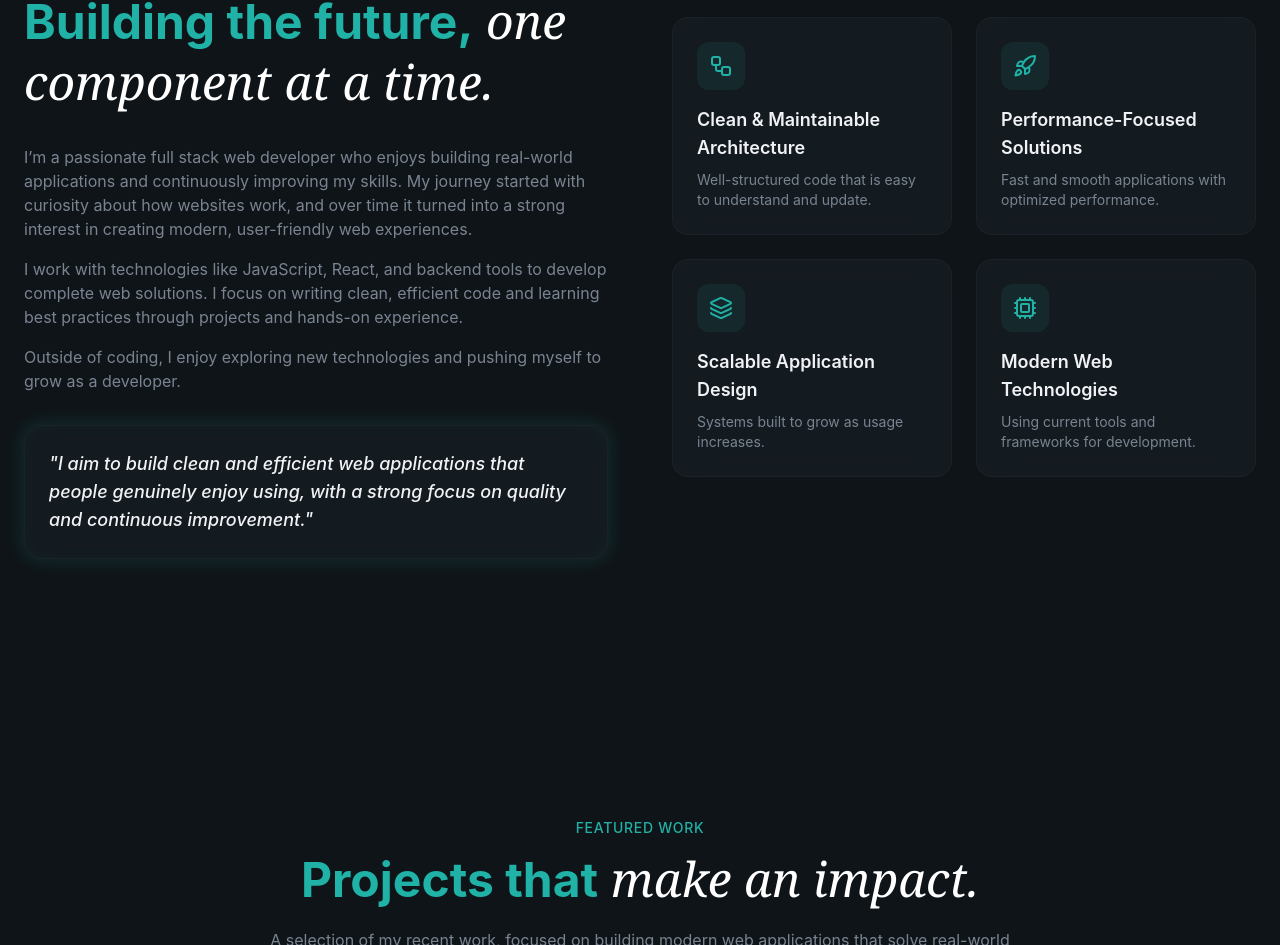
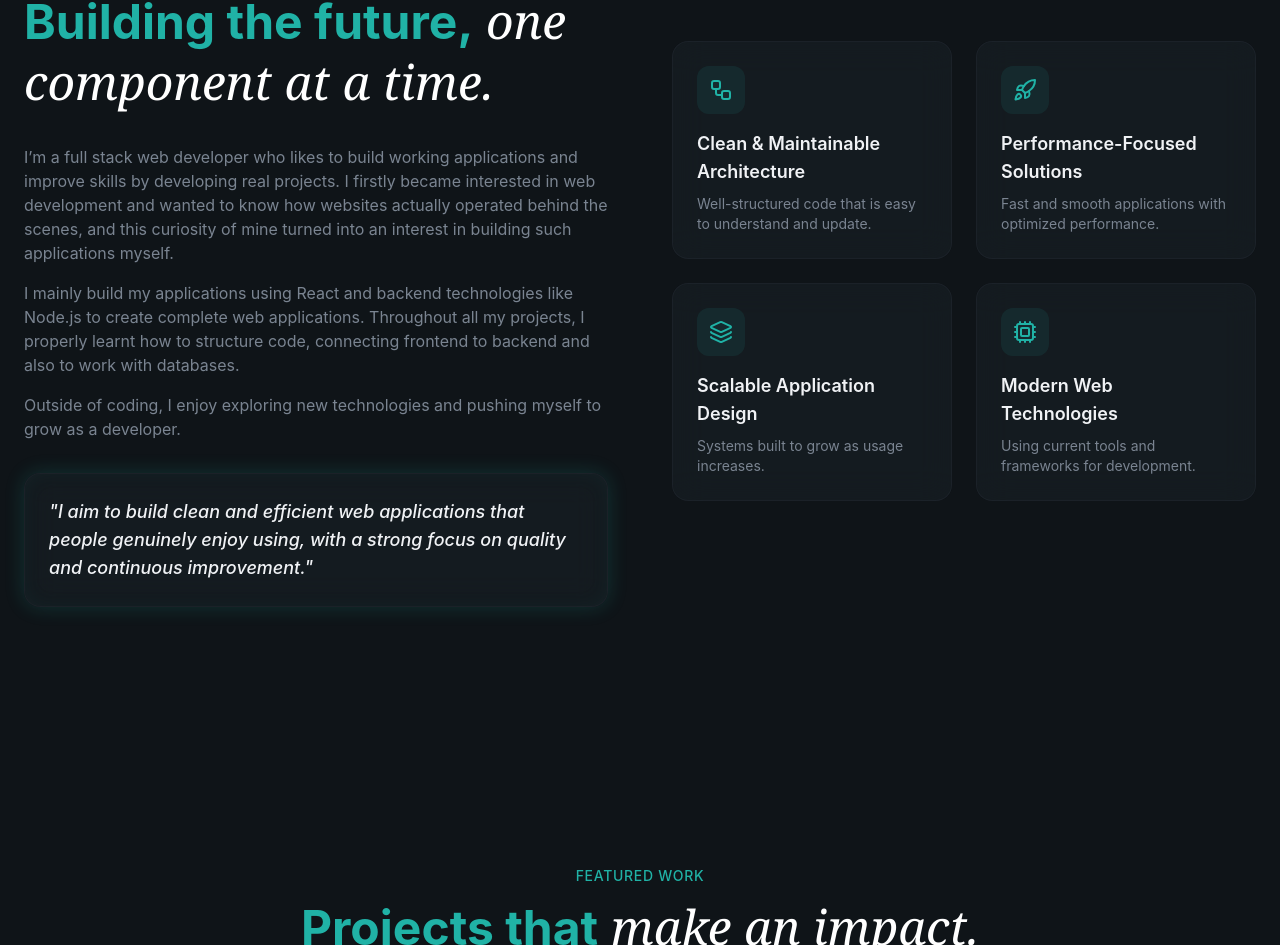
Before and after one commit to MohammedAmin67/portfolio, a React (Vite) app: page / in a window 1280 px wide. Shown: the part 1309-2254 px from the top of the page. Built offline with nearby package versions, Linux system fonts and the light colour scheme.

Commit message:
about me updating

```diff
--- a/src/sections/About.jsx
+++ b/src/sections/About.jsx
@@ -46,18 +46,20 @@ export const About = () => {
 
             <div className="space-y-4 text-muted-foreground animate-fade-in animation-delay-200">
               <p>
-                I’m a passionate full stack web developer who enjoys building
-                real-world applications and continuously improving my skills. My
-                journey started with curiosity about how websites work, and over
-                time it turned into a strong interest in creating modern,
-                user-friendly web experiences.
+                I’m a full stack web developer who likes to build working
+                applications and improve skills by developing real projects. I
+                firstly became interested in web development and wanted to know
+                how websites actually operated behind the scenes, and this
+                curiosity of mine turned into an interest in building such
+                applications myself.
               </p>
 
               <p>
-                I work with technologies like JavaScript, React, and backend
-                tools to develop complete web solutions. I focus on writing
-                clean, efficient code and learning best practices through
-                projects and hands-on experience.
+                I mainly build my applications using React and backend
+                technologies like Node.js to create complete web applications.
+                Throughout all my projects, I properly learnt how to structure
+                code, connecting frontend to backend and also to work with
+                databases.
               </p>
 
               <p>
```
